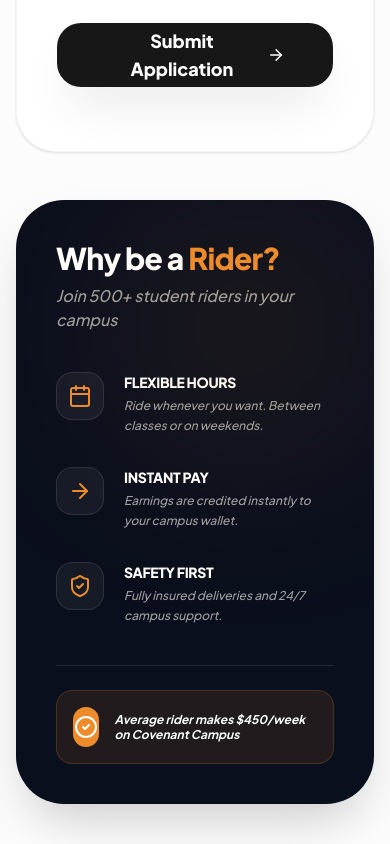
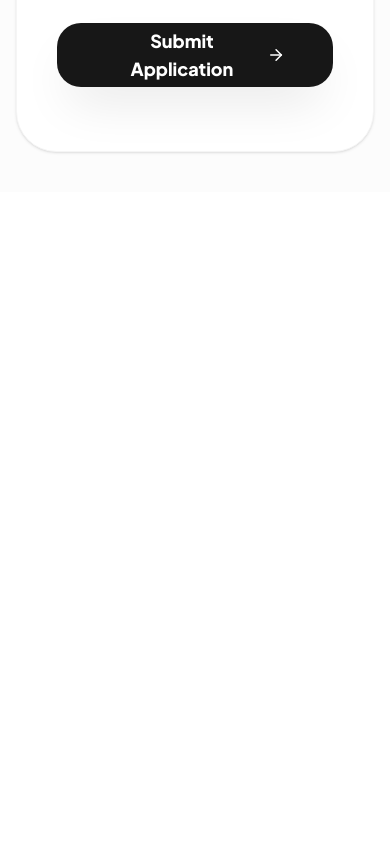
Before and after one commit to Emmy2gud/feasto-webapp, a React (Vite) app: page /rider-form in a window 390 px wide. Shown: the part 1248-2092 px from the top of the page. After the commit the page ends 1440 px from the top, so only its background shows below. Built offline with nearby package versions, Linux system fonts and the light colour scheme.

Commit message:
updated the form

```diff
--- a/src/pages/auth/RiderFormPage.tsx
+++ b/src/pages/auth/RiderFormPage.tsx
@@ -202,7 +202,7 @@ export default function RiderFormPage() {
                     </div>
 
                     {/* Sidebar: Why join? */}
-                    <aside className="lg:w-[400px] shrink-0 space-y-8 animate-in fade-in slide-in-from-right-8 duration-1000">
+                    <aside className="md:block hidden lg:w-[400px] shrink-0 space-y-8 animate-in fade-in slide-in-from-right-8 duration-1000">
                         <div className="p-10 bg-[#0a0f1d] rounded-[3rem] text-white space-y-10 relative overflow-hidden shadow-2xl shadow-black/20 transform hover:-translate-y-2 transition-all duration-500">
                             <div className="absolute top-0 right-0 h-64 w-64 bg-[#EE8C2B]/10 rounded-full blur-[100px]"></div>
 
--- a/src/pages/auth/VendorFormPage.tsx
+++ b/src/pages/auth/VendorFormPage.tsx
@@ -197,7 +197,7 @@ export default function VendorFormPage() {
                     </div>
 
                     {/* Sidebar: Merchant Perks */}
-                    <aside className="lg:w-[400px] shrink-0 space-y-8 animate-in fade-in slide-in-from-right-8 duration-1000">
+                    <aside className="md:block hidden lg:w-[400px] shrink-0 space-y-8 animate-in fade-in slide-in-from-right-8 duration-1000">
                         <div className="p-10 bg-[#0a0f1d] rounded-[3rem] text-white space-y-10 relative overflow-hidden shadow-2xl shadow-black/20 transform hover:-translate-y-2 transition-all duration-500">
                             <div className="absolute top-0 right-0 h-64 w-64 bg-[#EE8C2B]/10 rounded-full blur-[100px]"></div>
 
```
